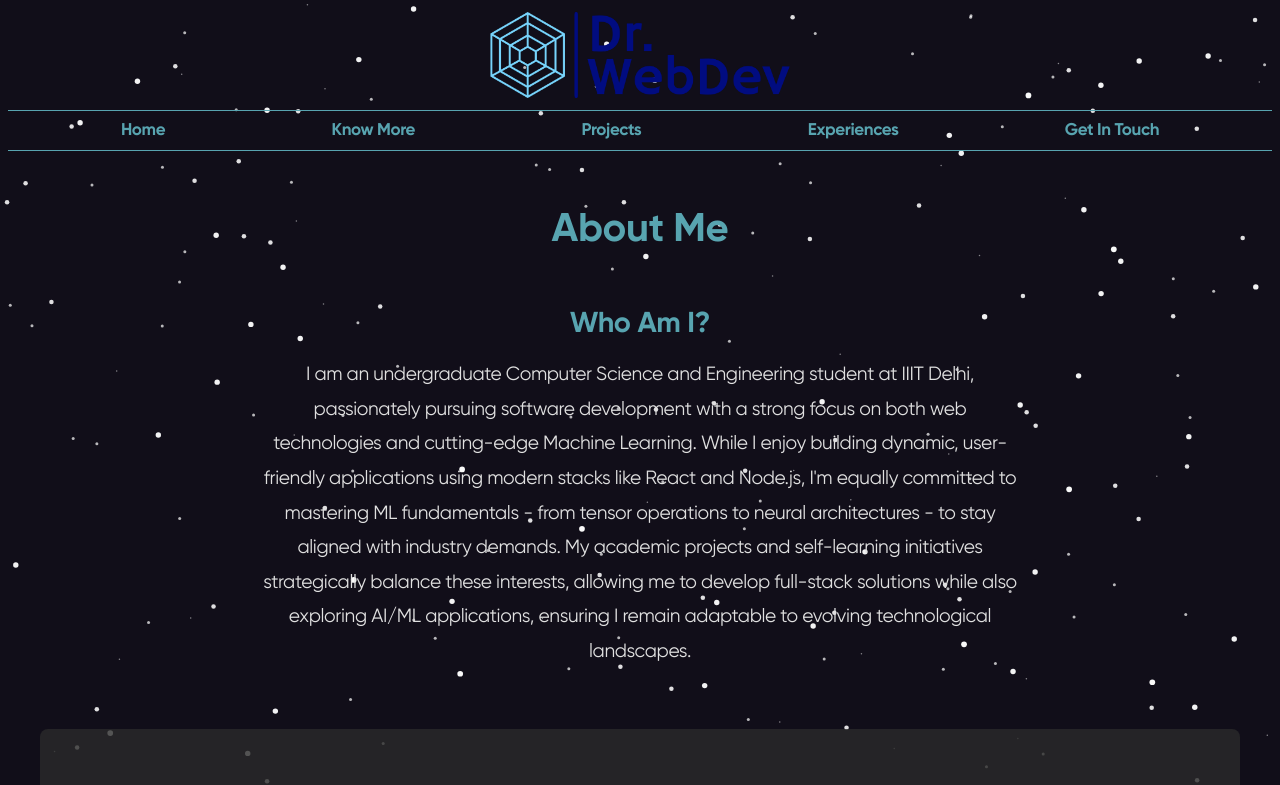
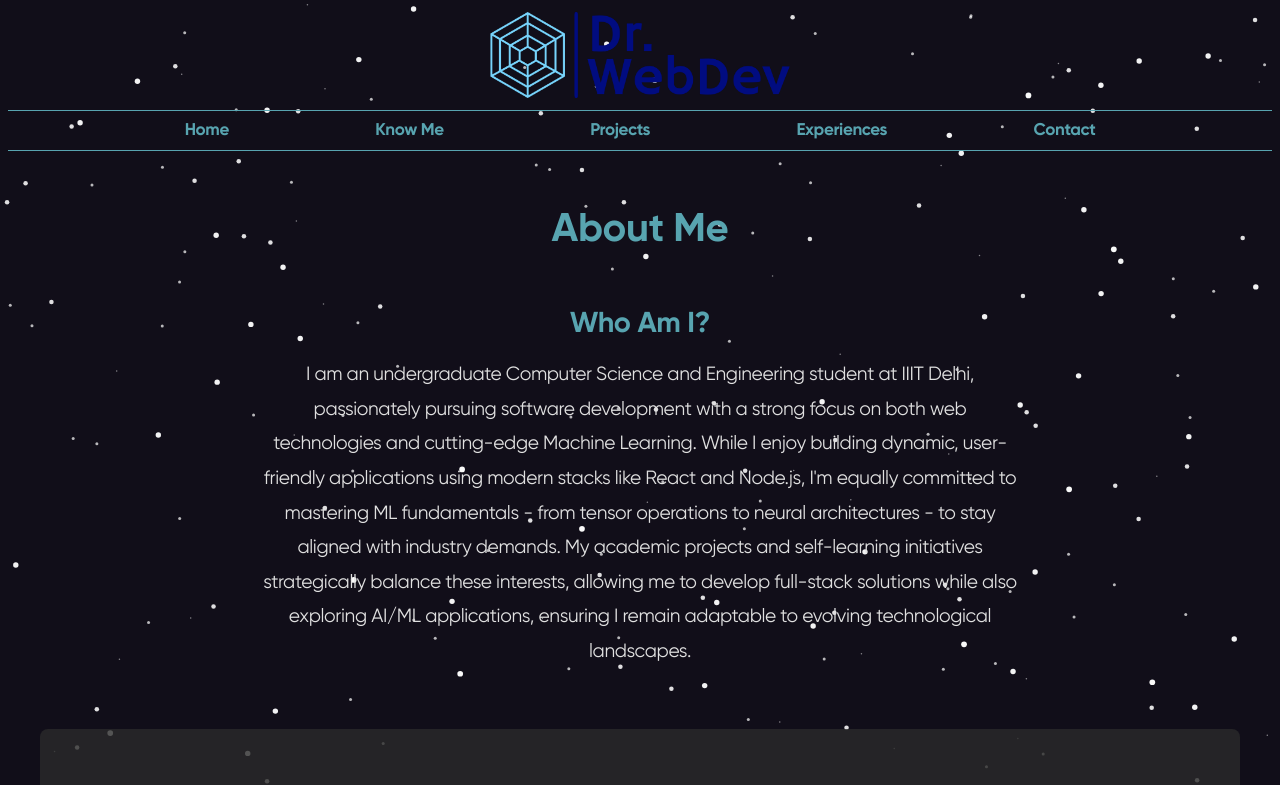
Before and after one commit to LordAizen1/porfolio, a React (Vite) app: page /porfolio/know-more in a window 1280 px wide. Shown: the top 785 px of the page. Built offline with nearby package versions, Linux system fonts and the light colour scheme; no server answers; the database is empty.

Commit message:
minor changes

```diff
--- a/src/components/Navbar.jsx
+++ b/src/components/Navbar.jsx
@@ -8,7 +8,7 @@ const Navbar = () => {
     <div id="nav-header">
       <nav>
         <RouterLink to="/" className="nav-btn">Home</RouterLink>
-        <RouterLink to="/know-more" className="nav-btn">Know More</RouterLink>
+        <RouterLink to="/know-more" className="nav-btn">Know Me</RouterLink>
         <RouterLink to="/projects" className="nav-btn">Projects</RouterLink>
         <RouterLink to="/experiences" className="nav-btn">Experiences</RouterLink>
         <ScrollLink
@@ -17,7 +17,7 @@ const Navbar = () => {
           duration={1000}
           className="nav-btn get-in-touch"
         >
-          Get In Touch
+          Contact
         </ScrollLink>
       </nav>
     </div>
--- a/src/style.css
+++ b/src/style.css
@@ -246,7 +246,7 @@ nav {
 
 .nav-btn {
   font-weight: 600;
-  padding: 10px 20px;
+  padding: 10px 10px;
   margin: 5%;
   padding-top: 0.5%;
   padding-bottom: 0.5%;
```
